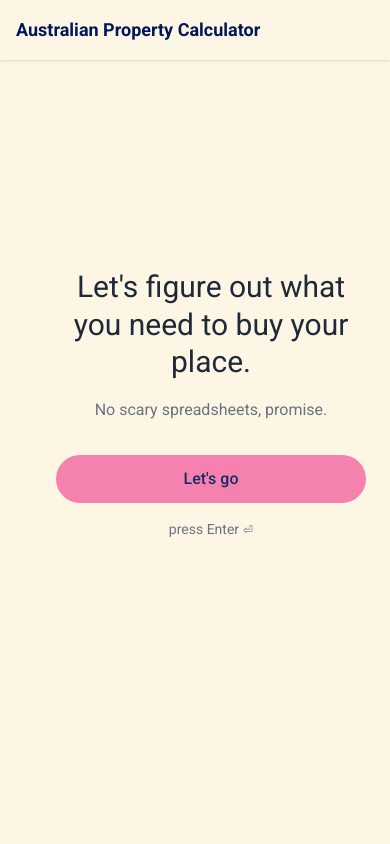
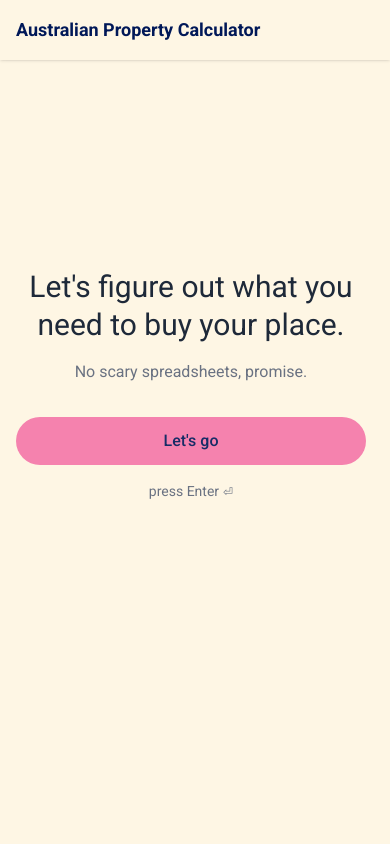
Before and after one commit to titusedwardgoh/property-calculator-mac, a Next.js app: page / in a window 390 px wide. Shown: the top 844 px of the page. Built offline with nearby package versions, Linux system fonts and the light colour scheme; a web font is replaced by a local one.

Commit message:
formatting

```diff
--- a/src/components/Header.js
+++ b/src/components/Header.js
@@ -1,6 +1,6 @@
 export default function Header() {
   return (
-    <header className="bg-base shadow-sm">
+    <header className="bg-base-100 backdrop-blur-sm shadow-sm sticky top-0 z-100">
       <div className="max-w-7xl mx-auto px-4 sm:px-6 lg:px-8 py-4">
         <div className="flex items-center space-x-3">
 
--- a/src/components/WelcomePage.js
+++ b/src/components/WelcomePage.js
@@ -30,7 +30,7 @@ export default function WelcomePage() {
     }, [handleGetStarted]);
 
     return (
-        <div className="mt-40 ml-10 bg-base-200">
+        <div className="mt-40 ml-0 md:ml-10 bg-base-200">
             <main className="container mx-auto px-4 py-4 lg:py-10 max-w-7xl">
                 <div className="flex flex-col md:flex-row">
                     {/* Main content area */}
```
Also changed, not shown: public/ calculator-money-machine.png (added).
